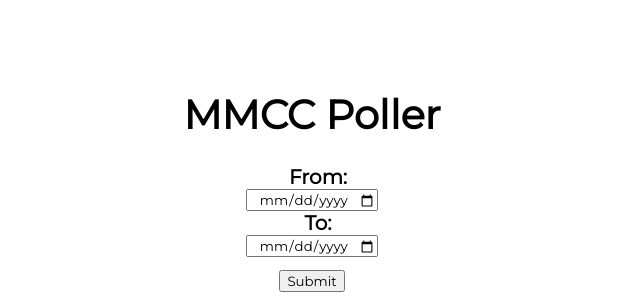
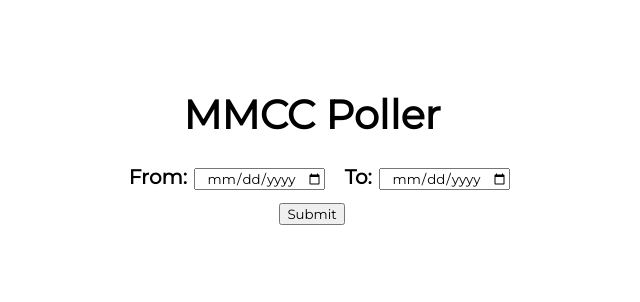
Before and after one commit to ModdedMinecraftClub/poller-legacy, a plain HTML site: page front-end/index.html in a window 1280 px wide. Shown: the whole page, without its empty margins (336-976 px from the left). Drawn offline with Linux system fonts and the light colour scheme.

Commit message:
Update index.html

```diff
--- a/front-end/index.html
+++ b/front-end/index.html
@@ -20,9 +20,9 @@
     <h1>MMCC Poller</h1>
 
     <div id="form">
-        <b>From:</b><br>
-        <input type="date" id="from"><br>
-        <b>To:</b><br>
+        <b>From:</b>
+        <input type="date" id="from">
+        <b>To:</b>
         <input type="date" id="to">
         <br><button onclick="onSubmit()">Submit</button><br>
     </div>
```
